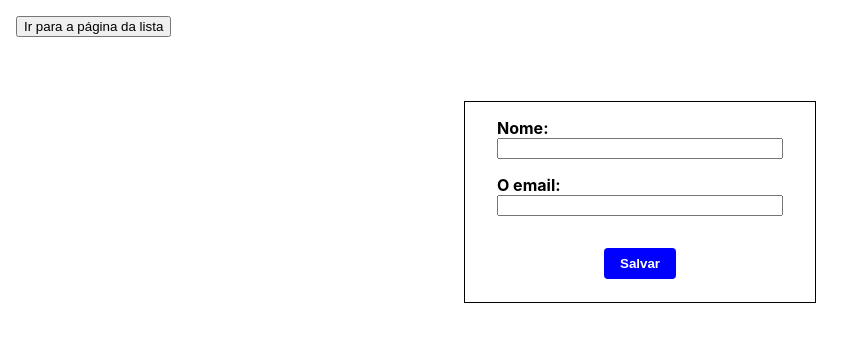
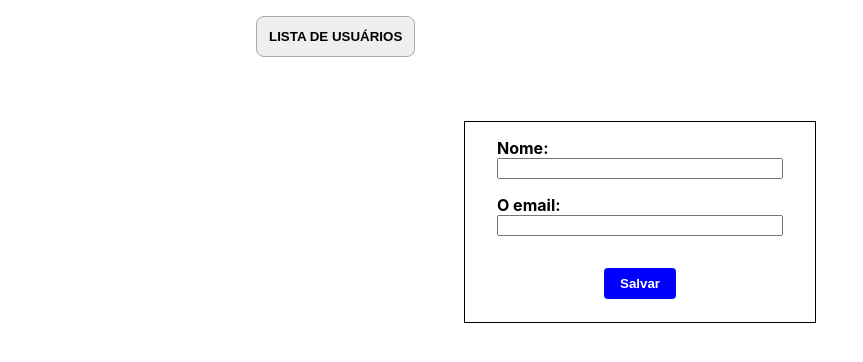
Before and after one commit to future4code/Edgard-Finotti, a React (Create React App) app in the folder quinzena7/laben-users/laben-users/: page / in a window 1280 px wide. Shown: the top 362 px of the page, without its empty margins (0-863 px from the left). Built offline with nearby package versions, Linux system fonts and the light colour scheme; no server answers.

Commit message:
Alterado estilizaçao do componente principal e do botao para mudar exibiçao.

```diff
--- a/quinzena7/laben-users/laben-users/src/componentes/ListaUsuarios/ListaUsuarios.js
+++ b/quinzena7/laben-users/laben-users/src/componentes/ListaUsuarios/ListaUsuarios.js
@@ -1,6 +1,5 @@
 import React from 'react'
-import styled from 'styled-components'
-import {BotaoCadastrarNovoUsuario, DivisaoBotaoCadastrarUsuario, DivisaoListagemDeUsuarios, DivisaoListarUsuarios, ImagemBotaoExcluir, MensagemListaVazia, NomeUsuario, Titulo } from './styled'
+import { DivisaoListagemDeUsuarios, DivisaoListarUsuarios, ImagemBotaoExcluir, MensagemListaVazia, NomeUsuario, Titulo } from './styled'
 
 class ListaUsuarios extends React.Component {
 
@@ -24,9 +23,6 @@ class ListaUsuarios extends React.Component {
 
         return (
             <DivisaoListarUsuarios>
-                <DivisaoBotaoCadastrarUsuario>
-                    <BotaoCadastrarNovoUsuario onClick={this.props.onCLickBotaoNovoUsuario}>Novo</BotaoCadastrarNovoUsuario>
-                </DivisaoBotaoCadastrarUsuario>
                 <Titulo>Usuários Cadastrados:</Titulo>
                 {componenteUsuarios}
             </DivisaoListarUsuarios>
--- a/quinzena7/laben-users/laben-users/src/componentes/ListaUsuarios/styled.js
+++ b/quinzena7/laben-users/laben-users/src/componentes/ListaUsuarios/styled.js
@@ -34,17 +34,3 @@ export const MensagemListaVazia = styled.p`
     font-size: 32px;
 
 `
-
-export const DivisaoBotaoCadastrarUsuario = styled.div`
-    display: flex;
-    justify-content: flex-end;
-`
-
-export const BotaoCadastrarNovoUsuario = styled.button`
-    font-weight: bold;
-    padding: 8px;
-
-    :hover {
-        cursor: pointer;
-    }
-`
--- a/quinzena7/laben-users/laben-users/src/componentes/Principal/Principal.js
+++ b/quinzena7/laben-users/laben-users/src/componentes/Principal/Principal.js
@@ -8,6 +8,15 @@ import {BASE_URL, axiosConfig} from '../../contants/requisicoes'
 
 const BotaoIrParaLista = styled.button`
     margin: 16px 0 64px 16px;
+    font-weight: bold;
+    padding: 12px;
+    cursor: pointer;
+    border-radius: 8px;
+    border: 1px solid darkgray;
+`
+const DivisaoPrincipal = styled.div`
+    width: 800px;
+    margin: 0 auto;
 `
 
 class Principal extends React.Component {
@@ -100,10 +109,10 @@ class Principal extends React.Component {
 
 
         return (
-            <div>
-                <BotaoIrParaLista onClick={this.irParaLista}>{this.state.cadastrar ? "Ir para a página da lista" : "Cadastrar novo Usuário" }</BotaoIrParaLista>
+            <DivisaoPrincipal>
+                <BotaoIrParaLista onClick={this.irParaLista}>{this.state.cadastrar ? "LISTA DE USUÁRIOS" : "NOVO USUÁRIO" }</BotaoIrParaLista>
                 {componenteExibicao}
-            </div>
+            </DivisaoPrincipal>
 
         )
 
```
